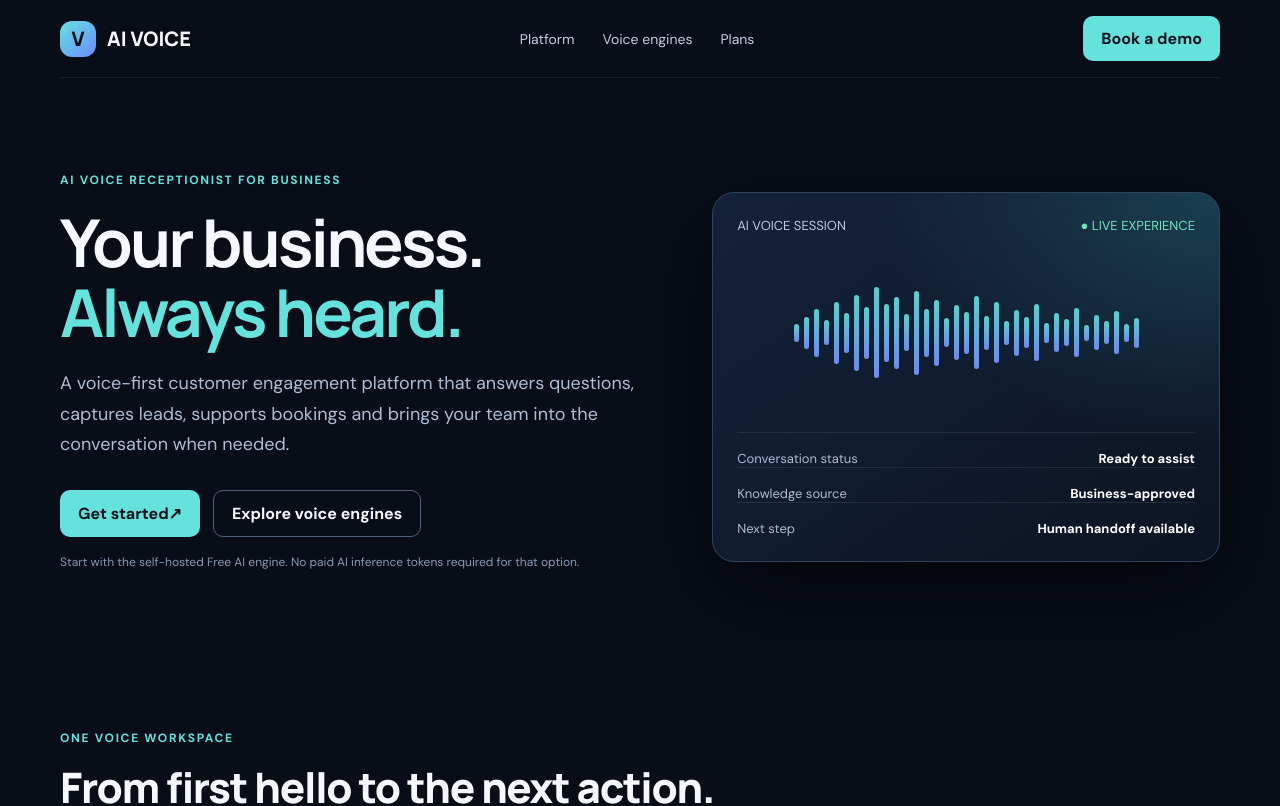
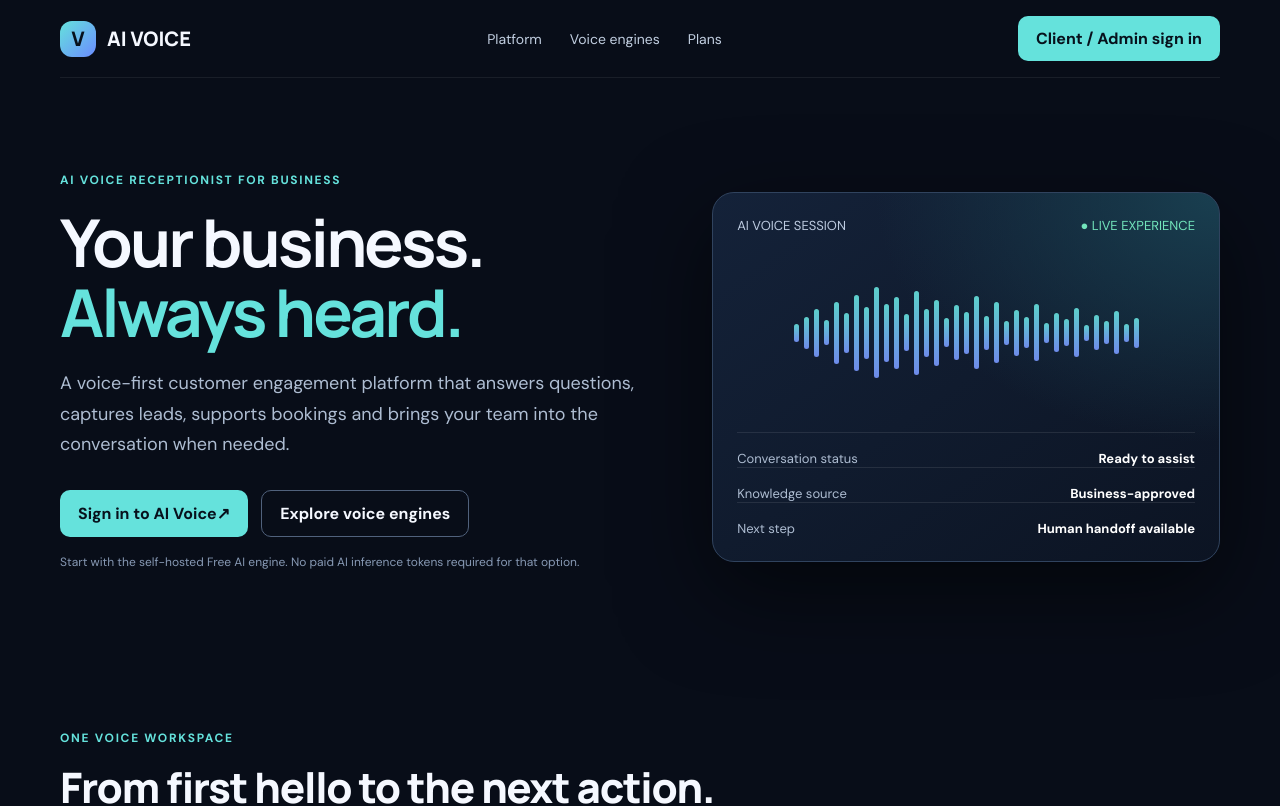
Before and after one commit to alghani99almughni/ai-growth-os, a Next.js app in the folder apps/ai-voice-standalone/web/: page / in a window 1280 px wide. Shown: the top 806 px of the page. Built offline with nearby package versions, Linux system fonts and the light colour scheme.

Commit message:
feat(ai-voice): connect landing page to standalone sign-in

```diff
--- a/apps/ai-voice-standalone/web/app/page.tsx
+++ b/apps/ai-voice-standalone/web/app/page.tsx
@@ -12,14 +12,14 @@ export default function Home() {
     <header className="wrap nav">
       <a className="brand" href="#"><span className="logo">V</span> AI VOICE</a>
       <nav className="navlinks"><a href="#features">Platform</a><a href="#engine">Voice engines</a><a href="#plans">Plans</a></nav>
-      <a className="navcta" href="mailto:contact@aigrowthos.com?subject=AI%20Voice%20Demo">Book a demo</a>
+      <a className="navcta" href="/login">Client / Admin sign in</a>
     </header>
     <section className="wrap hero">
       <div>
         <div className="eyebrow">AI voice receptionist for business</div>
         <h1>Your business.<br/><span>Always heard.</span></h1>
         <p className="lead">A voice-first customer engagement platform that answers questions, captures leads, supports bookings and brings your team into the conversation when needed.</p>
-        <div className="actions"><a className="primary" href="mailto:contact@aigrowthos.com?subject=Start%20AI%20Voice">Get started <span aria-hidden="true"> ↗</span></a><a className="secondary" href="#engine">Explore voice engines</a></div>
+        <div className="actions"><a className="primary" href="/login">Sign in to AI Voice <span aria-hidden="true"> ↗</span></a><a className="secondary" href="#engine">Explore voice engines</a></div>
         <p className="note">Start with the self-hosted Free AI engine. No paid AI inference tokens required for that option.</p>
       </div>
       <div className="visual" aria-label="Illustration of a live AI voice conversation">
```
